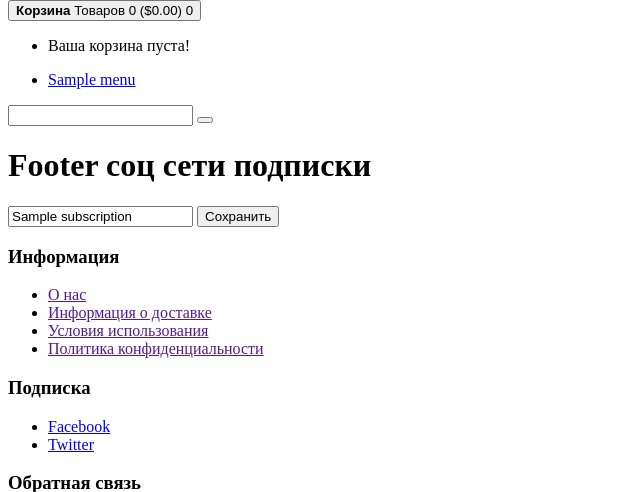
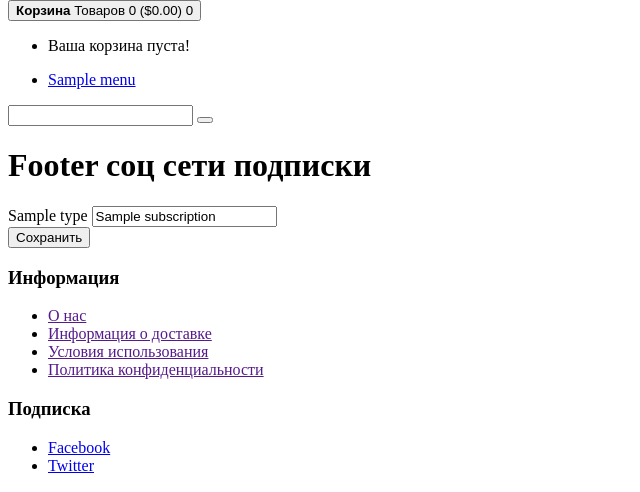
Before and after one commit to gitslik/Auto_parts_store, a PHP site: template view/admin/footermenu/subscription.php in a window 1280 px wide. Shown: the part 86-578 px from the top of the page, without its empty margins (0-640 px from the left). Run offline with PHP 8.4, Linux system fonts and the light colour scheme; the template is opened without the code that fills it: most values are stand-ins (such as "Sample title", 1, 10 or a date in 2020); some libraries are stand-ins or nearby versions.

Commit message:
не доделал обновление subscription

```diff
--- a/controllers/admin.php
+++ b/controllers/admin.php
@@ -596,6 +596,10 @@ class Admin
     $f3->set("all_subscription", $all_subscription);
     self::layout_only_tpl('footermenu/subscription.php');
   }
+  static function submitSaveSubscription(){
+    print_arr($_REQUEST);
+    print_die("TUT");
+  }
 
   static function checkout(){
     global $f3, $db;
--- a/css/admin.css
+++ b/css/admin.css
@@ -1,5 +1,8 @@
 a.edit_page {
   float: right;
+}
+div#socseti label {
+  width: 90px;
 }
 ul.category_product {
   padding-left: 15px;
--- a/index.php
+++ b/index.php
@@ -44,6 +44,7 @@ $f3->route('GET|POST /admin/info', 'Admin::adminFooterInfo');
 $f3->route('GET|POST /admin/deleteInfopagesOption', 'Admin::deleteInfopagesOption');
 $f3->route('GET|POST /admin/addInfopagesOption', 'Admin::addInfopagesOption');
 $f3->route('GET|POST /admin/subscription', 'Admin::adminFooterSubscription');
+$f3->route('GET|POST /admin/submitSaveSubscription', 'Admin::submitSaveSubscription');
 $f3->route('GET|POST /admin/collbeack', 'Admin::adminFooterCollbeack');
 /*End_Footer_menu*/
 
--- a/view/admin/footermenu/subscription.php
+++ b/view/admin/footermenu/subscription.php
@@ -16,9 +16,12 @@
   <div id="socseti">
       <?php if (isset($all_subscription) && count($all_subscription)>0){ ?>
         <?php foreach ($all_subscription as $subscription){ ?>
-        <input type="text" id="<?php echo $subscription->type;?>" data-id="<?php echo $subscription->id;?>" data-type="<?php echo $subscription->type; ?>" value="<?php echo $subscription->subscription; ?>">
+        <div class="form-group">
+          <label for="name"><?php echo $subscription->type;?></label>
+              <input type="text" id="<?php echo $subscription->type;?>" data-id="<?php echo $subscription->id;?>" data-type="<?php echo $subscription->type; ?>" value="<?php echo $subscription->subscription; ?>">
+        </div>
         <?php } ?>
-        <input type="button" id="submit" value="Сохранить">
+        <input type="button" id="submit_save_subscription" onclick="self.shop.submitSaveSubscription()" value="Сохранить">
       <?php } ?>
   </div>
 </div>
```
Also changed, not shown: js/admin/admin.js (+22 -0 lines).
